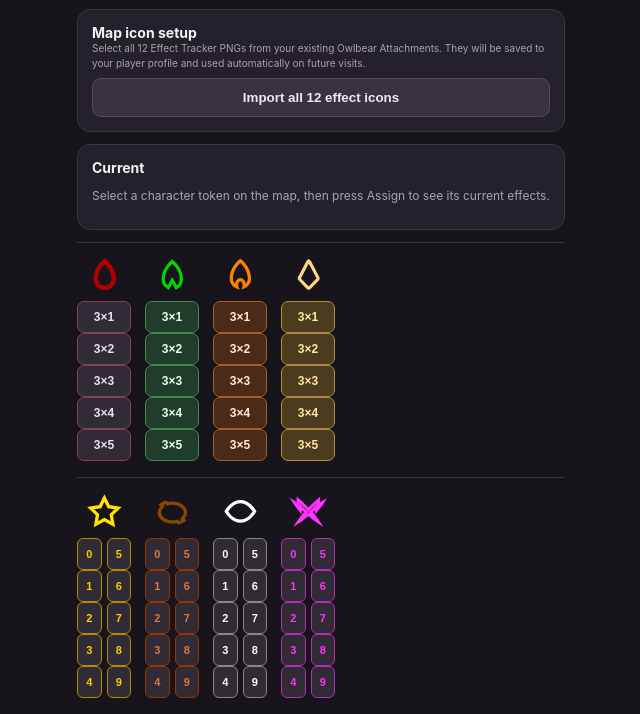
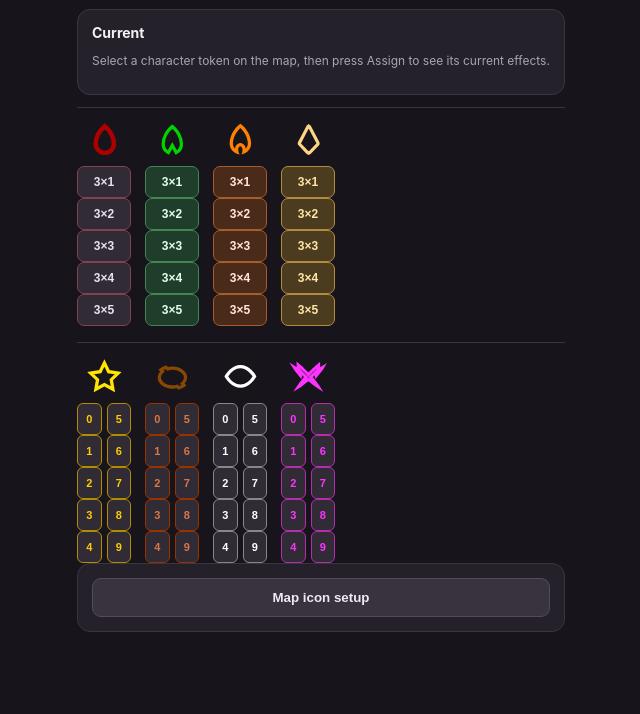
Before and after one commit to Herbybow/Effect-Tracker, a browser extension: page index.html in a window 1280 px wide. Shown: the part 120-834 px from the top of the page, without its empty margins (319-959 px from the left). After the commit the page ends 800 px from the top, so only its background shows below. Drawn offline with Linux system fonts and the light colour scheme.

Commit message:
Move map icon setup to bottom and simplify

```diff
--- a/index.html
+++ b/index.html
@@ -16,12 +16,6 @@
       <h2 id="character-name">Select a character</h2>
       <div class="character-actions"><button id="assign-character" class="assign-button" type="button" hidden>Assign</button><button id="add-to-initiative" class="assign-button initiative-button" type="button" aria-label="Add to Initiative" title="Add to Initiative" hidden>+</button></div>
     </div>
-
-    <section class="panel asset-import-panel">
-      <div class="section-title"><h2>Map icon setup</h2></div>
-      <p class="hint">Select all 12 Effect Tracker PNGs from your existing Owlbear Attachments. They will be saved to your player profile and used automatically on future visits.</p>
-      <button id="select-map-icons" class="secondary" type="button">Import all 12 effect icons</button>
-    </section>
 
     <section class="panel">
       <div class="section-title"><h2>Current</h2></div>
@@ -91,6 +85,10 @@
     </section>
     </div>
 
+    <section class="panel asset-import-panel">
+      <button id="select-map-icons" class="secondary" type="button">Map icon setup</button>
+    </section>
+
     <div id="effect-help" role="dialog" aria-live="polite"><strong id="effect-help-title"></strong><p id="effect-help-description"></p></div>
     <div id="toast" role="status" aria-live="polite"></div>
   </main>
```
